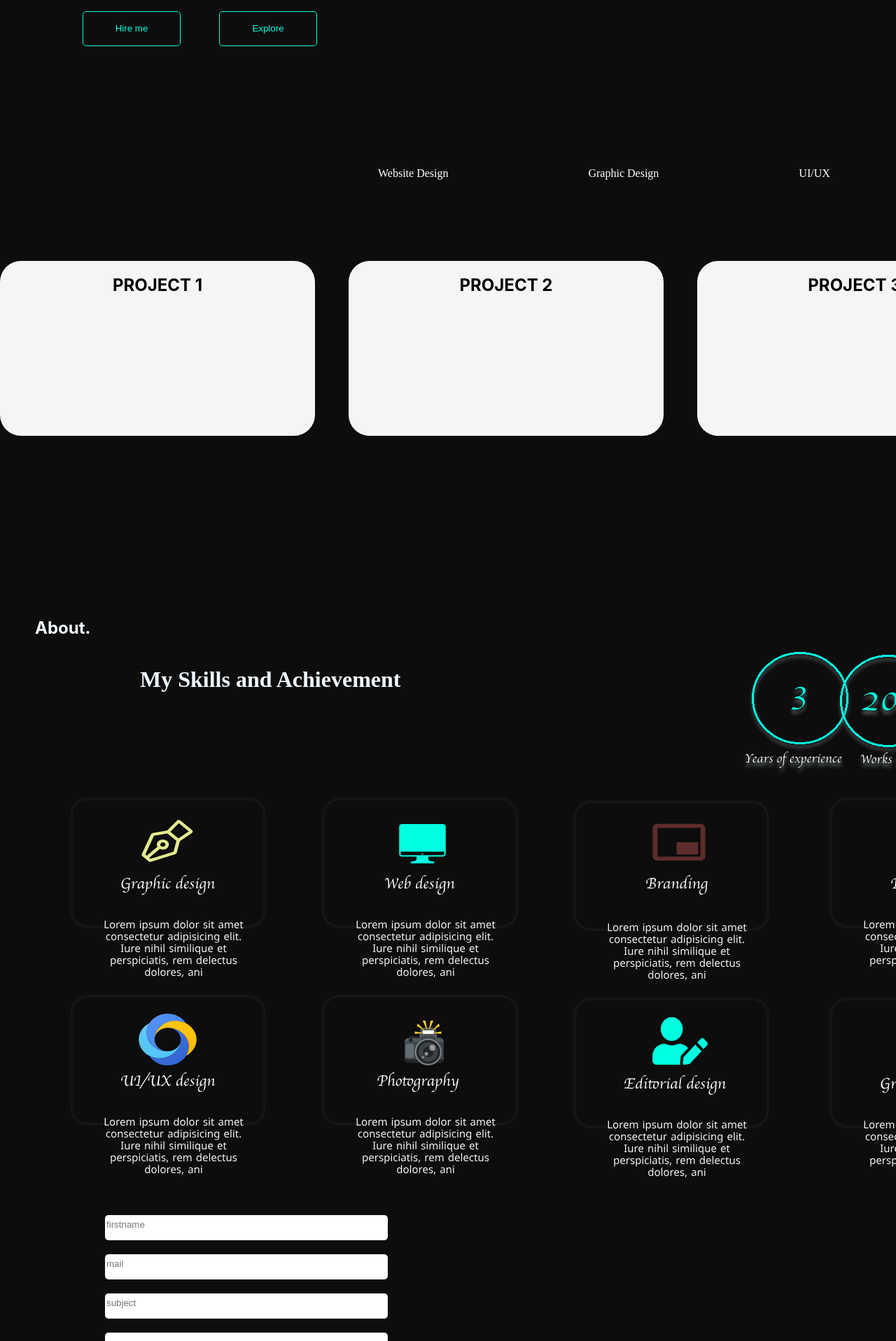
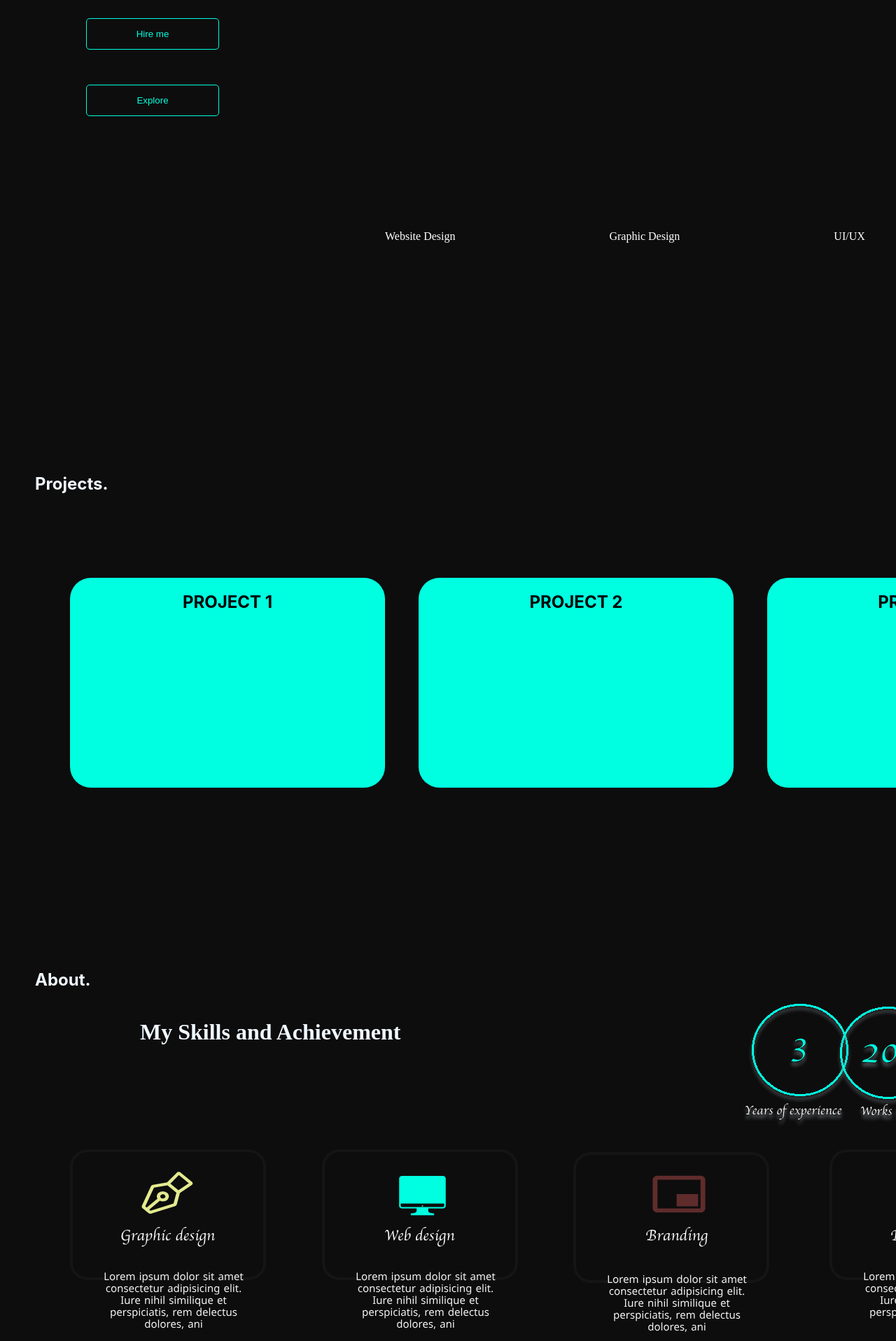
Before and after one commit to paulisreal/reactportfolio, a React (Create React App) app: page / in a window 1280 px wide. Shown: the part 880-2797 px from the top of the page at 70% size. Built offline with nearby package versions, Linux system fonts and the light colour scheme.

Commit message:
new changes

```diff
--- a/src/components/Body.css
+++ b/src/components/Body.css
@@ -66,9 +66,9 @@ bottom: 20px;
 .btn-body {
     margin-top: 50px;
     margin-right: 40px;
-    margin-left: 15px;
-    height: 50px;
-    width: 140px;
+    margin-left: 20px;
+    height: 45px;
+    width: 190px;
     border-radius: 5px;
     border: 1px solid ;
     cursor: pointer;
@@ -77,6 +77,7 @@ bottom: 20px;
     color: #00ffe0;
     position: relative;
     left: 3px;
+
 
 
 }
@@ -88,7 +89,7 @@ bottom: 20px;
     list-style: none;
     display: flex;
     margin-left:  500px;
-    margin-top: 55px;
+    margin-top: 35px;
     gap: 200px;
     font-family: Apple Chancery;
     padding-top: 118px;
--- a/src/components/Contactpage.css
+++ b/src/components/Contactpage.css
@@ -1,19 +1,25 @@
 .contact-me{
 
- padding-top: 50px;
+ margin-top: 270px;
  display: flex;
- padding-left: 150px;
+ padding-left: 20px;
+ margin-bottom: 400px;
+
+
 
 
 
 }
 .text-box{
 
-    height: 150px;
-    width: 400px;
+    height: 120px;
+    width: 600px;
     border-radius: 5px;
     border: none;
-    margin-bottom: 20px;
+    margin-bottom: 40px;
+   padding-top: 20px;
+   padding-left: 5px;
+   margin-left: -20px;
 
 
 
@@ -22,22 +28,65 @@
 
 }
 .box-sze{
-    width: 400px;
+
+    width: 600px;
     height: 25px;
     padding-bottom: 10px;
     border-radius: 5px;
     border: none;
     margin-bottom: 20px;
+    padding-left: 5px;
+   margin-left: -20px;
 
 }
 .btn{
 
+    height: 45px;
+    width: 190px;
+    border-radius: 5px;
+
+    margin-bottom: 20px;
+    border: transparent solid;
+    background-color: rgba(118, 115, 115, 0.831);
+    cursor: pointer;
+    color: white;
+    margin-left: -20px;
+}
+.btn-szn{
+    height: 45px;
+    width: 190px;
+    border-radius: 5px;
+    margin-bottom: 20px;
+    border:  #00ffe0 solid ;
+    background-color:transparent;
+    cursor: pointer;
+    color:  #00ffe0;
+    margin-left: -20px;
 
 }
-.btn-szn{
-    height: 50px;
-    width: 150px;
-    border-radius: 5px;
-    border: none;
-    margin-bottom: 20px;
+
+.info{
+    align-content: flex-end;
+    margin-left: 250px;
+    font-size: 17px;
+
+
 }
+.contact{
+ position: relative;
+ left: 40px;
+ top:-100px;
+
+
+}
+ul li{
+    list-style: none;
+
+    padding: 10px;
+
+}
+.icon{
+   position: relative;
+   top: 3px;
+   margin-right: 6px;
+}
--- a/src/components/Contactpage.js
+++ b/src/components/Contactpage.js
@@ -1,33 +1,41 @@
 import React from 'react'
 import "./Contactpage.css";
+import { MdOutlineAttachEmail } from 'react-icons/md';
+import {BsPhone} from 'react-icons/bs';
+import {HiLocationMarker} from 'react-icons/hi';
+import {HiOutlineDownload} from 'react-icons/hi';
 function Contactpage() {
   return (
-    <div className='contact-me'>
+  <div className='contact-me'>
+      <h2 className='contact'>Contact.</h2>
+        <div className='text-box'>
 
-          <div className='text-box'>
           <input type="text" className='box-sze' placeholder='firstname' ></input>
           <br/>
-          <input type="text" className='box-sze' placeholder='mail'></input>
+          <input type="text" className='box-sze' placeholder='username@mail'></input>
           <br/>
           <input type="text" className='box-sze' placeholder='subject'></input>
           <br/>
           <input type="text" className='text-box' placeholder='write a message here...'></input>
           <br/>
 
-          <button className='btn-szn'>download a file attachment</button>
+          <button className='btn'><HiOutlineDownload className='icon'/>download a file attachment</button>
           <br/>
           <button className='btn-szn'>send message</button>
-
-          <div>
-
-          </div>
-
-          </div>
+        </div>
+        <div className='info'>
+          <ul>
+          <li>Lorem ipsum dolor sit amet consectetur adipisicing elit.<br/> Iure nihil similique et perspiciatis, rem delectus dolores,<br/> ani
+            Lorem ipsum dolor sit amet consectetur <br/>adipisicing elitsimilique eperspiciatis,<br/> rem delectus dolores, ani</li>
+        <li><HiLocationMarker className='icon'/>Accra</li>
+        <li><BsPhone className='icon'/><a href="call">+233541014239</a></li>
+        <li  a href="paulireal@gmail.com"><MdOutlineAttachEmail className='icon'/>paulisrael965@gmail.com</li>
+        </ul>
+        </div>
 
 
 
-
-    </div>
+  </div>
   )
 }
 
--- a/src/components/Navbar.css
+++ b/src/components/Navbar.css
@@ -1,7 +1,7 @@
-.nav-edit{
+/* .nav-edit{
    background-color: rgba(3, 3, 3, 0.957);
 
-}
+} */
 
 .navlinks{
 
@@ -29,7 +29,7 @@
 
 }
 .nav-tabs :hover{
-    color: aqua;
+    color: #00ffe0;
     cursor: pointer;
 
 }
--- a/src/components/Navbar.js
+++ b/src/components/Navbar.js
@@ -7,10 +7,10 @@ function Navbar() {
       <div className="navlinks">
         <h3 className="logo">Paul Israel</h3>
         <ul className="nav-tabs">
-          <li ><a href="#">Home</a></li>
-          <li ><a href="#">Work</a></li>
-          <li ><a href="#">About</a></li>
-          <li ><a href="#">Contact</a></li>
+          <li >Home</li>
+          <li >Work</li>
+          <li >About</li>
+          <li >Contact</li>
         </ul>
       </div>
       <div className="line"></div>
--- a/src/components/Workpage.css
+++ b/src/components/Workpage.css
@@ -9,16 +9,23 @@
     scrollbar-width: none;
    margin: 0%;
     padding-top: 100px;
+    margin-left: 100px;
 
 
 }
 .card{
-    background-color: whitesmoke;
+    background: #00ffe0;
     border-radius: 30px;
     width: 450px;
-    height: 250px;
+    height: 300px;
     text-align: center;
     color: black;
     cursor: pointer;
     scroll-snap-align: start;
+
 }
+.projects{
+    margin-left: 50px;
+    margin-bottom: 20px;
+    padding-top: 300px;
+}
--- a/src/components/Workpage.js
+++ b/src/components/Workpage.js
@@ -3,33 +3,9 @@ import './Workpage.css';
 
 function Workpage() {
   return (
-    // <div>
-    //   <h2 className='work1'>Work.</h2>
-    //   <div className='all-card'>
 
-    //     <div className='card1'>
-
-    //       <img className='cardpic' src={process.env.PUBLIC_URL + '/matebook.png'} alt="logo" />
-    //       <h2 className='project-name'>PROJECT NAME</h2>
-    //       {/* <p className='project-about'>Lorem ipsum dolor sit amet consectetur adipisicing elit. Iure nihil similique et perspiciatis, rem delectus dolores</p> */}
-    //       <button className='view-btn'>view</button>
-    //     </div>
-    //     <div className='card1'>
-    //       <img className='cardpic' src={process.env.PUBLIC_URL + '/matebook.png'} alt="logo" />
-    //       <h2 className='project-name'>PROJECT NAME</h2>
-    //       {/* <p className='project-about'>Lorem ipsum dolor sit amet consectetur adipisicing elit. Iure nihil similique et perspiciatis, rem delectus dolores</p> */}
-    //       <button className='view-btn'>view</button>
-    //     </div>
-    //     <div className='card1'>
-    //       <img className='cardpic' src={process.env.PUBLIC_URL + '/matebook.png'} alt="logo" />
-    //       <h2 className='project-name'>PROJECT NAME</h2>
-    //       {/* <p className='project-about'>Lorem ipsum dolor sit amet consectetur adipisicing elit. Iure nihil similique et perspiciatis, rem delectus dolores</p> */}
-    //       <button className='view-btn'>view</button>
-    //     </div>
-
-
-    //   </div>
-    // </div>
+    <div>
+      <h2 className='projects'>Projects.</h2>
       <div className='carrousel'>
         <article className='card'>
           <h1>PROJECT 1</h1>
@@ -50,6 +26,7 @@ function Workpage() {
           <h1>PROJECT 6</h1>
         </article>
       </div>
+    </div>
   )
 }
 
```
Lines whose indentation alone changed are shown as unchanged.
